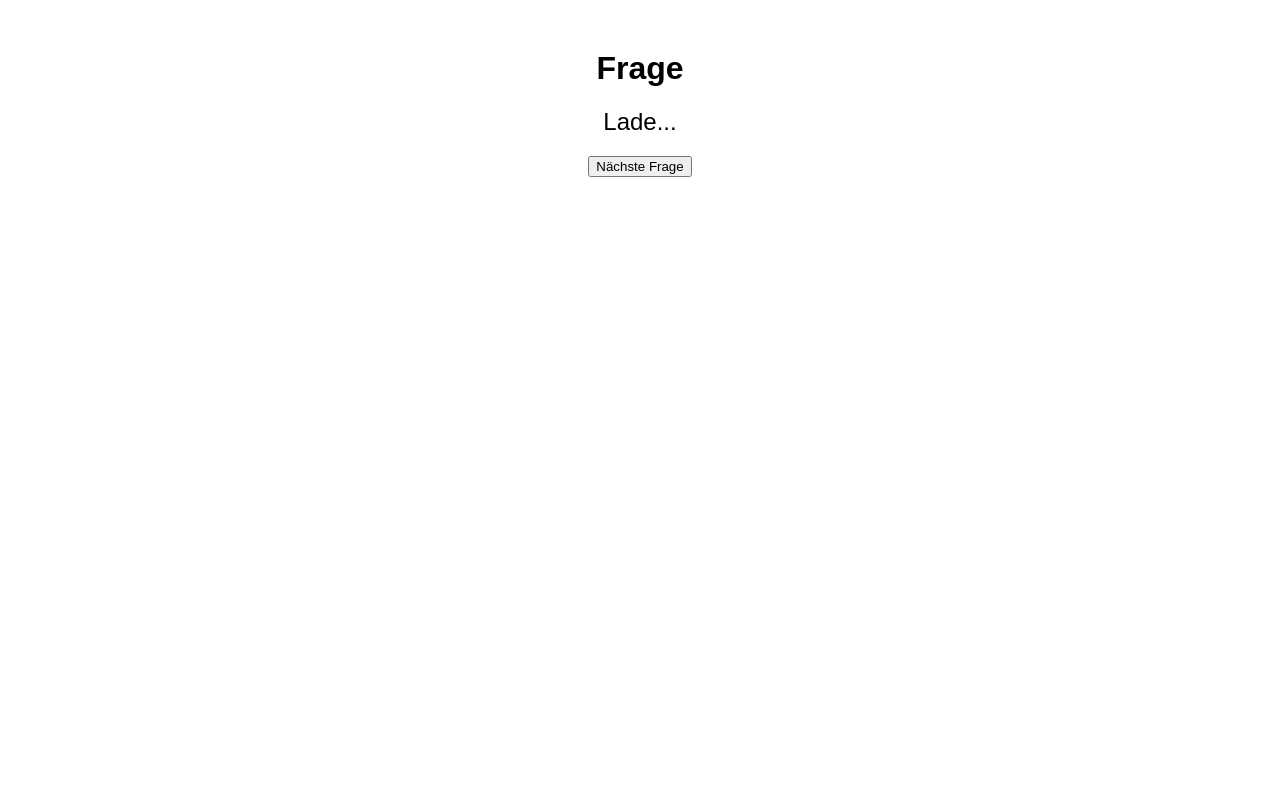
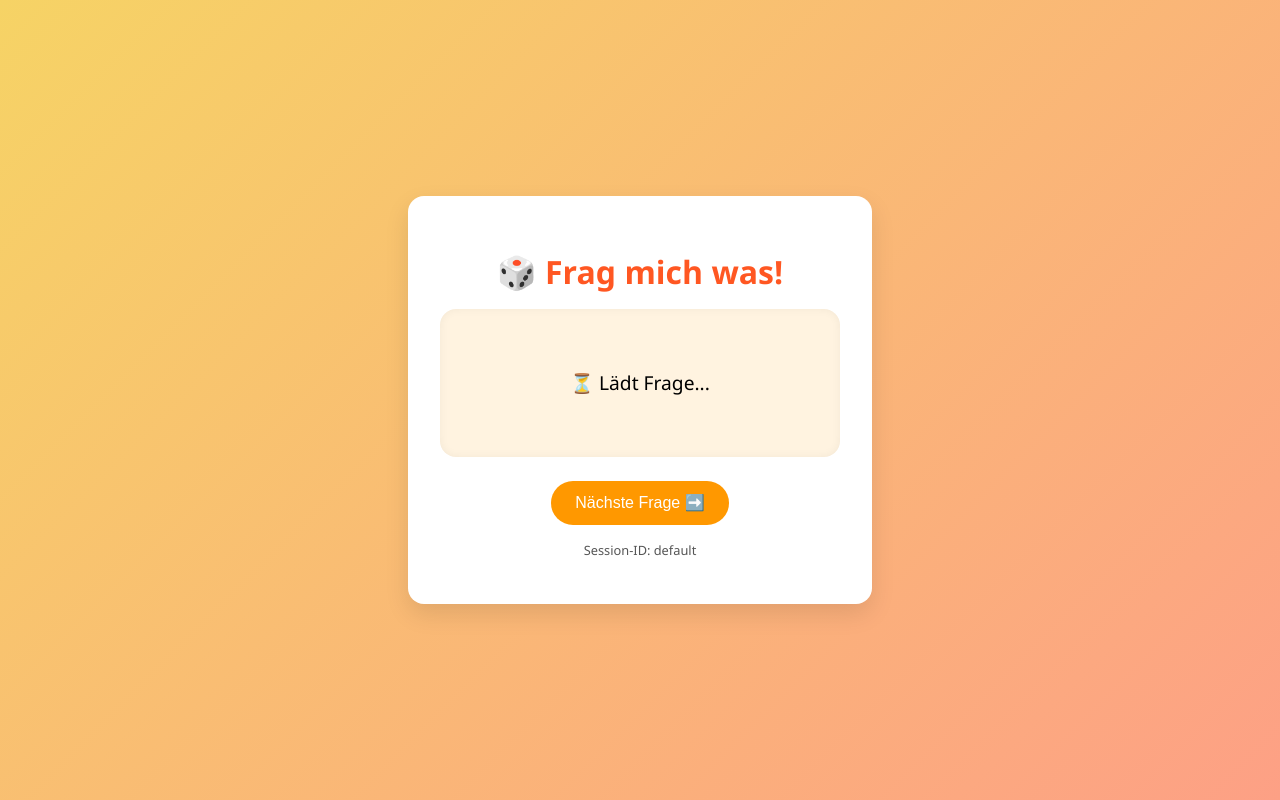
Before and after one commit to Fahrrbian/FrageApp, a plain HTML site: page index.html in a window 1280 px wide. Drawn offline with Linux system fonts and the light colour scheme; no server answers.

Commit message:
new html design

```diff
--- a/index.html
+++ b/index.html
@@ -1,15 +1,20 @@
 <!DOCTYPE html>
 <html lang="de">
 <head>
-  <meta charset="UTF-8">
-  <title>Fragen App</title>
-  <link rel="stylesheet" href="style.css">
+  <meta charset="UTF-8" />
+  <meta name="viewport" content="width=device-width, initial-scale=1.0">
+  <title>Frag mich was!</title>
+  <link rel="stylesheet" href="style.css" />
 </head>
 <body>
-  <h1>Frage</h1>
-  <p id="frage">Lade...</p>
-  <button id="nextBtn">Nächste Frage</button>
-
+  <div class="container">
+    <h1>🎲 Frag mich was!</h1>
+    <div id="card">
+      <p id="frage">Lade Frage...</p>
+    </div>
+    <button id="nextBtn">Nächste Frage ➡️</button>
+    <p class="session">Session-ID: <span id="sessionId">...</span></p>
+  </div>
   <script src="script.js"></script>
 </body>
 </html>
--- a/script.js
+++ b/script.js
@@ -1,58 +1,55 @@
-const fragen = [
-  "Was ist dein Lieblingsbuch?",
-  "Wovor hast du Angst?",
-  "Was war dein schönster Urlaub?",
-  "Was würdest du tun, wenn du eine Million hättest?",
-  "Welche Person inspiriert dich am meisten?"
-];
-
-const frageElement = document.getElementById("frage");
+const frageEl = document.getElementById("frage");
 const nextBtn = document.getElementById("nextBtn");
+const sessionEl = document.getElementById("sessionId");
 
 const sessionId = new URLSearchParams(window.location.search).get("session") || "default";
-const BIN_ID = "6824a5e58561e97a5013c614";  // z. B. 64ef92f123abc123
-const API_KEY = "$2a$10$IvY76Y.XVJ7oDp12z1h7DuqStDpH1cTjwbXNAcsirbun5j7xWqLjm"; // z. B. $2b$10$...
+sessionEl.textContent = sessionId;
 
-// Daten abrufen
-function ladeFrage() {
-  fetch(`https://api.jsonbin.io/v3/b/${BIN_ID}/latest`, {
+// JSONBin Setup
+const BIN_ID = "6824a5e58561e97a5013c614";
+const API_KEY = "$2a$10$IvY76Y.XVJ7oDp12z1h7DuqStDpH1cTjwbXNAcsirbun5j7xWqLjm";
+const URL = `https://api.jsonbin.io/v3/b/${BIN_ID}/latest?${Date.now()}`;
+
+let fragen = [];
+let index = 0;
+
+function ladeFragen() {
+  frageEl.textContent = "⏳ Lädt Frage..."
+  fetch(URL, {
     headers: {
       "X-Master-Key": API_KEY
     }
   })
-    .then(res => res.json())
-    .then(data => {
-      const index = data.record.currentIndex;
-      frageElement.textContent = fragen[index] || "Keine weiteren Fragen.";
-    });
+  .then(res => res.json())
+  .then(data => {
+    fragen = data.record.fragen;
+    index = data.record.currentIndex;
+    frageEl.textContent = fragen[index] || "🎉 Keine weiteren Fragen!";
+  });
 }
 
-// Daten speichern
-function speichereIndex(index) {
+function speichereIndex(i) {
   fetch(`https://api.jsonbin.io/v3/b/${BIN_ID}`, {
     method: "PUT",
     headers: {
       "Content-Type": "application/json",
       "X-Master-Key": API_KEY
     },
-    body: JSON.stringify({ currentIndex: index })
+    body: JSON.stringify({
+      currentIndex: i,
+      fragen: fragen
+    })
   });
 }
 
-// Button-Handler
 nextBtn.addEventListener("click", () => {
-  // Aktuelle Frage neu laden → Index erhöhen
-  fetch(`https://api.jsonbin.io/v3/b/${BIN_ID}/latest`, {
-    headers: { "X-Master-Key": API_KEY }
-  })
-    .then(res => res.json())
-    .then(data => {
-      let newIndex = data.record.currentIndex + 1;
-      if (newIndex >= fragen.length) newIndex = 0;
-      frageElement.textContent = fragen[newIndex];
-      speichereIndex(newIndex);
-    });
+  if (index + 1 < fragen.length) {
+    index++;
+    frageEl.textContent = fragen[index];
+    speichereIndex(index);
+  } else {
+    frageEl.textContent = "🎉 Das war die letzte Frage!";
+  }
 });
 
-// Beim Start aktuelle Frage laden
-ladeFrage();
+ladeFragen();
--- a/style.css
+++ b/style.css
@@ -1,9 +1,59 @@
 body {
-  font-family: sans-serif;
+  margin: 0;
+  font-family: "Segoe UI", sans-serif;
+  background: linear-gradient(135deg, #f6d365 0%, #fda085 100%);
+  display: flex;
+  justify-content: center;
+  align-items: center;
+  height: 100vh;
+}
+
+.container {
   text-align: center;
-  margin-top: 50px;
+  background: white;
+  padding: 2rem;
+  border-radius: 1rem;
+  box-shadow: 0 10px 25px rgba(0, 0, 0, 0.1);
+  max-width: 400px;
+  width: 90%;
 }
-#frage {
-  font-size: 1.5em;
-  margin: 20px;
+
+h1 {
+  margin-bottom: 1rem;
+  color: #ff5722;
 }
+
+#card {
+  background: #fff3e0;
+  padding: 1.5rem;
+  border-radius: 1rem;
+  box-shadow: inset 0 0 10px rgba(0, 0, 0, 0.05);
+  margin-bottom: 1.5rem;
+  transition: all 0.3s ease;
+  font-size: 1.2rem;
+  min-height: 100px;
+  display: flex;
+  align-items: center;
+  justify-content: center;
+}
+
+button {
+  background: #ff9800;
+  color: white;
+  border: none;
+  padding: 0.8rem 1.5rem;
+  border-radius: 999px;
+  cursor: pointer;
+  font-size: 1rem;
+  transition: background 0.3s;
+}
+
+button:hover {
+  background: #fb8c00;
+}
+
+.session {
+  margin-top: 1rem;
+  font-size: 0.8rem;
+  color: #555;
+}
```
